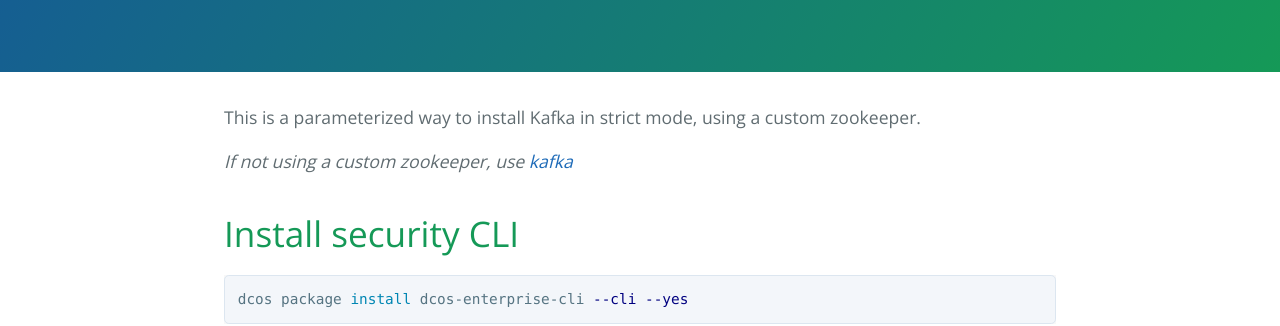
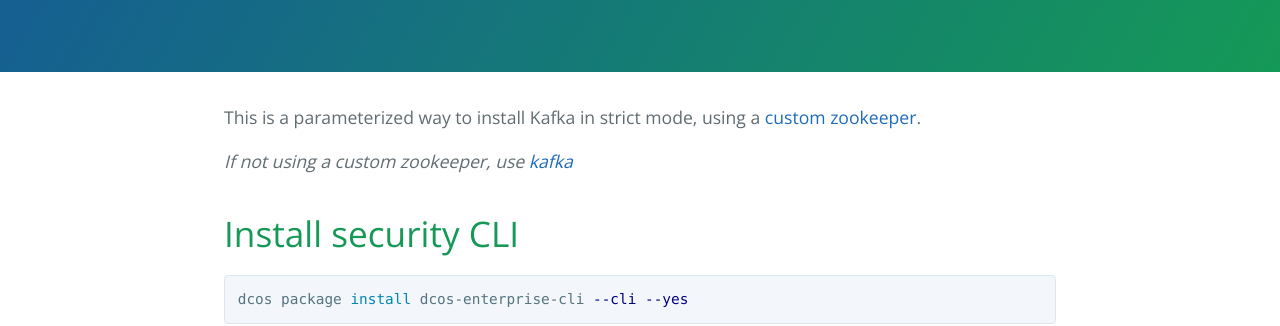
Before and after one commit to mesosphere/field-notes, a Jekyll site: the page built from docs/strict/kafka-custom-zk.md, in a window 1280 px wide and 900 px high. Shown: the part 288-614 px from the top of the window. Built offline with Jekyll 4.4.1, drawn with Linux system fonts in a browser that asks for light colours; our own code applies the rules of GitHub Pages for plain Markdown files; part of the change alters nothing that is shown.

Commit message:
Add link

```diff
--- a/docs/strict/kafka-custom-zk.md
+++ b/docs/strict/kafka-custom-zk.md
@@ -1,4 +1,4 @@
-This is a parameterized way to install Kafka in strict mode, using a custom zookeeper.
+This is a parameterized way to install Kafka in strict mode, using a [custom zookeeper](kafka-zookeeper.md).
 
 *If not using a custom zookeeper, use [kafka](kafka.md)*
 
```
